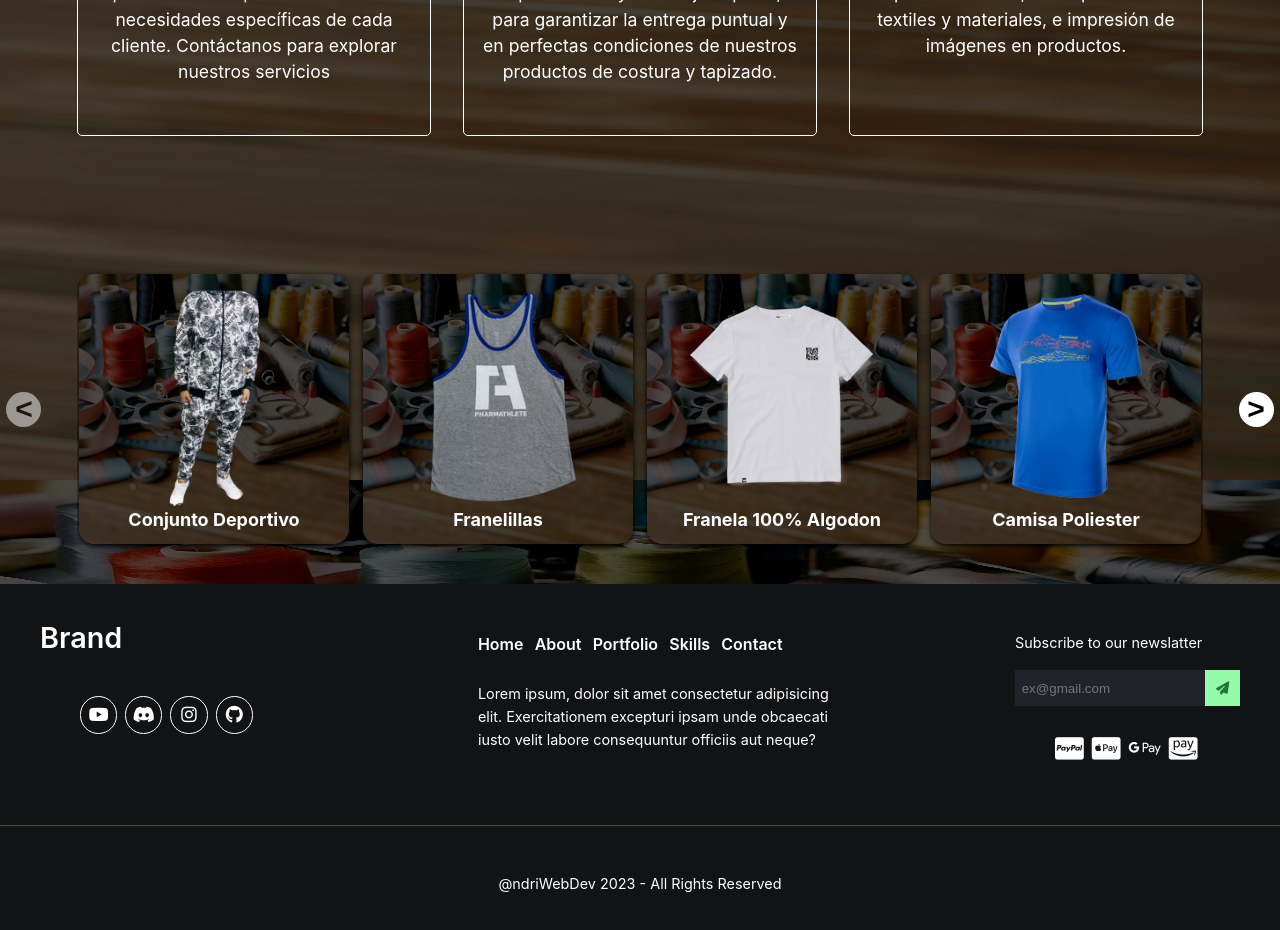
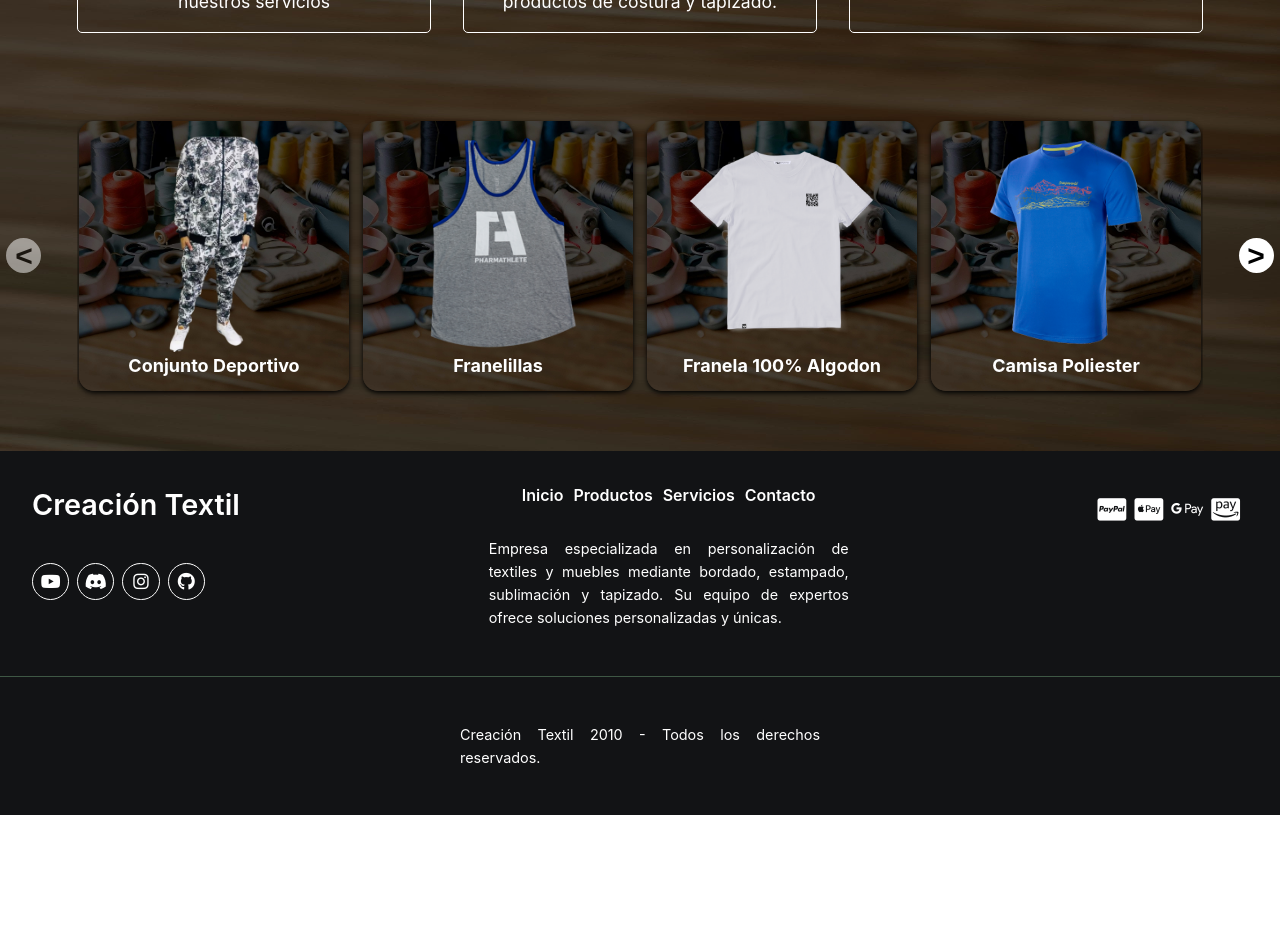
Before and after one commit to Felixjgca96/WEBCREACIONTEXTIL, a React (Vite) app: page / in a window 1280 px wide. Shown: the part 1120-2050 px from the top of the page. After the commit the page ends 1935 px from the top, so only its background shows below. Built offline with nearby package versions, Linux system fonts and the light colour scheme.

Commit message:
inicio listo

```diff
--- a/src/components/CarruselProductos.jsx
+++ b/src/components/CarruselProductos.jsx
@@ -133,11 +133,8 @@ const CarruselItem = styled.div`
 const Imagen = styled.img`
   width: 220px;
   height: 220px;
-  object-fit: cover;
-  padding: 0px;
-  margin: 0px;
-  /* border: 2px solid purple; */
 
+   /* border: 2px solid purple; */
 `;
 
 const Titulo = styled.h2`
--- a/src/components/Footer.jsx
+++ b/src/components/Footer.jsx
@@ -6,7 +6,7 @@ function Footer() {
     <FooterSection>
       <div className="container">
         <div className="col1">
-          <a href="#" className="brand">Brand</a>
+          <a href="#" className="Nombre">Creación Textil</a>
           <ul className="media-icons">
             <li>
               <a href="#">
@@ -33,35 +33,26 @@ function Footer() {
         <div className="col2">
           <ul className="menu">
             <li>
-              <a href="#">Home</a>
+              <a href="#">Inicio</a>
             </li>
             <li>
-              <a href="#">About</a>
+              <a href="#">Productos</a>
             </li>
             <li>
-              <a href="#">Portfolio</a>
+              <a href="#">Servicios</a>
             </li>
+
             <li>
-              <a href="#">Skills</a>
+              <a href="#">Contacto</a>
             </li>
-            <li>
-              <a href="#">Contact</a>
-            </li>
-            <p>
-              Lorem ipsum, dolor sit amet consectetur adipisicing elit. Exercitationem excepturi ipsam unde obcaecati iusto velit labore consequuntur officiis aut neque?
+
+          </ul>
+          <p>
+            Empresa especializada en personalización de textiles y muebles mediante bordado, estampado, sublimación y tapizado. Su equipo de expertos ofrece soluciones personalizadas y únicas.
             </p>
-          </ul>
         </div>
         <div className="col3">
-          <p>Subscribe to our newslatter</p>
-          <form>
-            <div className="input-wrap">
-              <input type="email" placeholder="ex@gmail.com" />
-              <button type="submit">
-                <i className="fa-solid fa-paper-plane" />
-              </button>
-            </div>
-          </form>
+
           <ul className="services-icons">
             <li>
               <a href="#">
@@ -88,7 +79,7 @@ function Footer() {
       </div>
       <div className="footer-bottom">
         <div className="mekk">
-          <p>@ndriWebDev 2023 - All Rights Reserved</p>
+          <p>Creación Textil 2010 - Todos los derechos reservados.</p>
         </div>
       </div>
     </FooterSection>
@@ -100,7 +91,7 @@ export default Footer;
 const FooterSection = styled.div`
 
   box-sizing: border-box;
-  margin: 0;
+  margin: 20px 0 0 0;
   padding: 0;
   color: #fff;
   background: #121315;
@@ -108,19 +99,21 @@ const FooterSection = styled.div`
 
 ul {
   list-style: none;
+
 }
 p {
   color: #fff;
   max-width: 25em;
   font-size: 0.9em;
   line-height: 23px;
+  text-align: justify;
 }
 a {
   color: #fff;
   text-decoration: none;
 }
 .container {
-  max-width: 1200px;
+  max-width: 1500px;
   margin: 0 auto;
   padding: 2em;
 }
@@ -131,18 +124,26 @@ a {
 
   @media(max-width: 900px) {
     flex-direction: column;
+
 }
 }
-.brand {
+.Nombre {
   display: block;
   font-size: 1.8em;
   font-weight: 600;
   margin-bottom: 1em;
 }
+.media-icons,
+.services-icons {
+    margin: 0;
+    padding: 0;
+}
 .media-icons li,
 .services-icons li {
   display: inline-block;
   margin: 0.5em 0.5em 0.5em 0;
+
+
 }
 .media-icons a {
   font-size: 1.1em;
@@ -154,6 +155,7 @@ a {
   justify-content: center;
   align-items: center;
   transition: 0.3s;
+
 }
 .media-icons a:hover {
   background: #fff;
@@ -171,46 +173,33 @@ a {
   border-top: 1px solid rgba(138, 208, 153, 0.36);
   padding: 2em;
 }
+.col2 {
+    display: flex;
+    flex-direction: column;
+    justify-content: center;
+    align-items: center;
+    @media(max-width: 900px) {
+    align-items: flex-end;
+}
+}
 .menu {
+  display: flex;
+  text-align: center;
+  justify-content: center;
+  margin: 0;
+  padding: 0;
   margin-bottom: 1em;
+  gap: 10px;
+
 }
-.menu li {
-  display: inline-block;
-  margin: 0 0.7em 0.7em 0;
-  text-align: center;
-}
-.menu a {
+
+.menu li a {
   transition: 0.3s;
   font-weight: 600;
 }
 .menu a:hover {
   color: #94fbab;
 }
-.input-wrap {
-  margin: 1em 0;
-  display: flex;
-}
-.input-wrap input {
-  padding: 0.5em;
-  border: none;
-  background: #20232a;
-  color: #ccc;
-}
-.input-wrap input:focus {
-  outline: none;
-}
-.input-wrap button {
-  padding: 0.8em;
-  background: #94fbab;
-  border: none;
-  color: #217634;
-  transition: 0.3s;
-}
-.input-wrap button:hover {
-  background: #fff;
-  color: #111;
-}
-/* == responsive == */
 
 
 
--- a/src/components/Navbar.jsx
+++ b/src/components/Navbar.jsx
@@ -64,7 +64,7 @@ const NavContainer = styled.nav`
   max-width: 1500px;
   position: fixed;
   top: 0;
-  background: #222;
+  background: #121315;
 
 
 
--- a/src/components/Services.jsx
+++ b/src/components/Services.jsx
@@ -40,6 +40,9 @@ const ServicesSection = styled.div`
   display: flex;
   justify-content: center;
   padding: 50px 0;
+  margin-bottom:0px;
+padding-bottom: 0px;
+
 }
 
 .services__cards {
@@ -59,7 +62,7 @@ const ServicesSection = styled.div`
   font-size: 2rem;
   font-weight: 900;
   color: white;
-  margin-bottom: 1rem;
+  margin-bottom: 0rem;
   @media(max-width: 768px){
     font-size: 1.7rem;
   }
@@ -69,7 +72,7 @@ const ServicesSection = styled.div`
 .services__cards-info p {
   font-size: 1.2rem;
   color: white;
-  margin-bottom: 1rem;
+  margin-bottom: 0;
   font-weight: bold;
   @media(max-width: 768px){
     font-size: 1rem;
@@ -89,7 +92,7 @@ const ServicesSection = styled.div`
   max-width: 25%;
   border: 1px solid white;
   margin: 3rem 1rem;
-  padding: 2rem 1rem;
+  padding: 1rem 1rem;
   border-radius: 5px;
   transition: background-color 0.3s;
 }
@@ -101,19 +104,22 @@ const ServicesSection = styled.div`
 .service__card i {
   font-size: 56px;
   color: white;
+}
 
-}
 
 .service__card h3 {
   font-size: 1.5rem;
   font-weight: 700;
   color: white;
+  margin: 0px 0px 10px 0px;
+  padding:0px;
 }
 
 .service__card p {
   font-size: 1.1rem;
   color: white;
-  margin-top: 1rem;
+  margin: 0px;
+  padding:0px;
 
 }
 
```
